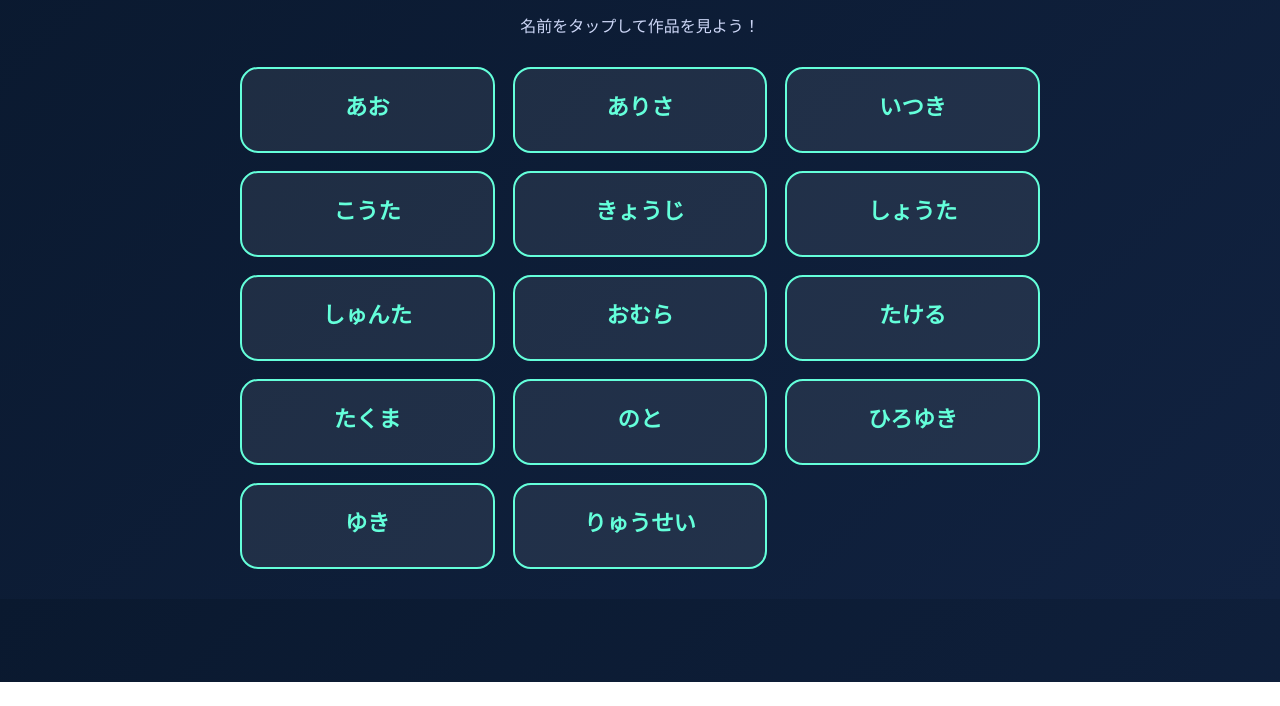
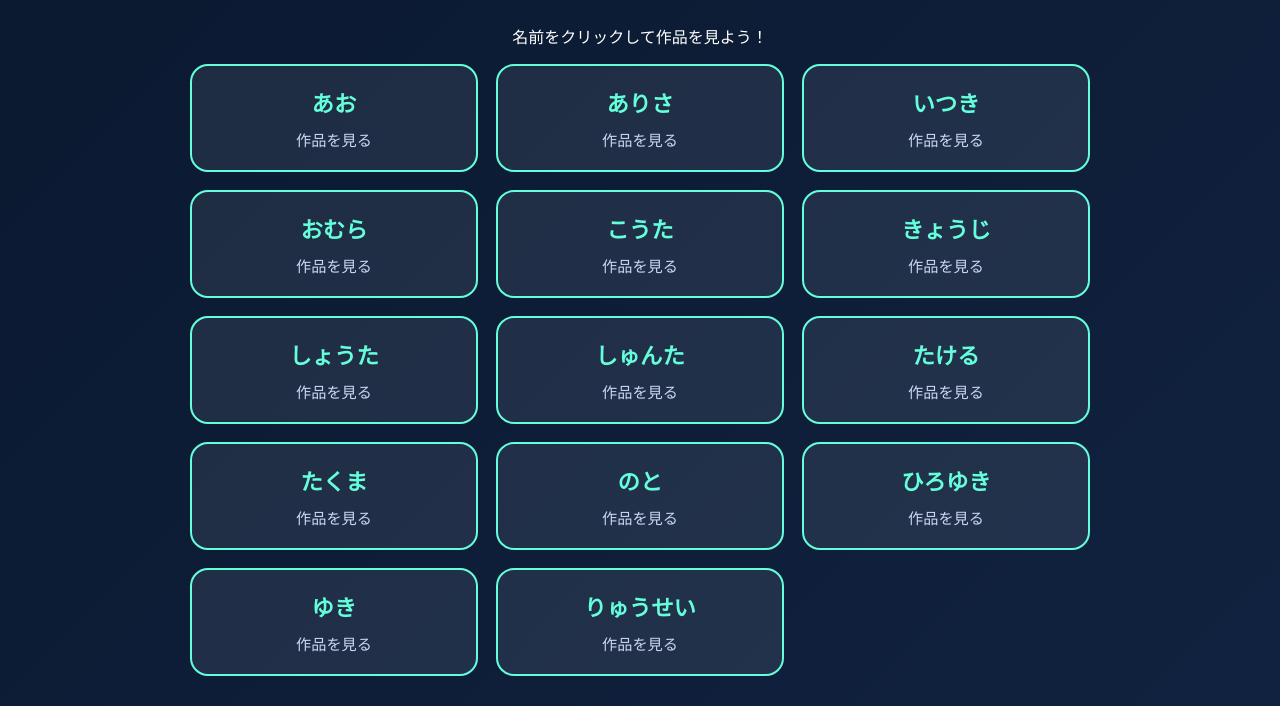
Before and after one commit to steamkanazawa/2026-May, a plain HTML site: page omura0531/index.html in a window 1280 px wide. Shown: the part 118-824 px from the top of the page. Before the commit the page ends 800 px from the top, so only its background shows below. Drawn offline with Linux system fonts and the light colour scheme; no server answers.

Commit message:
Update index.html

```diff
--- a/omura0531/index.html
+++ b/omura0531/index.html
@@ -18,16 +18,10 @@ body{
 h1{
     font-size:2.5em;
     color:#64ffda;
-    margin-bottom:10px;
-}
-
-p{
-    color:#ccd6f6;
-    margin-bottom:30px;
 }
 
 .container{
-    max-width:800px;
+    max-width:900px;
     margin:auto;
     display:grid;
     grid-template-columns:repeat(auto-fit,minmax(220px,1fr));
@@ -39,65 +33,84 @@ p{
     border:2px solid #64ffda;
     border-radius:18px;
     padding:20px;
-    transition:0.3s;
+    transition:.3s;
 }
 
 .card:hover{
     transform:translateY(-6px);
-    box-shadow:0 0 20px rgba(100,255,218,0.4);
+    box-shadow:0 0 20px rgba(100,255,218,.4);
 }
 
 a{
     color:white;
     text-decoration:none;
-    display:block;
 }
 
 .name{
     font-size:1.4em;
+    color:#64ffda;
     font-weight:bold;
-    margin-bottom:10px;
-    color:#64ffda;
 }
 
-.url{
-    font-size:0.85em;
-    word-break:break-all;
+.work{
+    margin-top:10px;
     color:#ccd6f6;
+    font-size:.95em;
 }
 </style>
 </head>
 <body>
 
 <h1>🎮 生徒作品まとめサイト</h1>
-<p>名前をタップして作品を見よう！</p>
+<p>名前をクリックして作品を見よう！</p>
 
-<div class="container">
+<div class="container" id="container"></div>
 
-<div class="card"><a href="https://steamkanazawa.github.io/2026-May/Ao-Game/" target="_blank"><div class="name">あお</div></a></div>
-<div class="card"><a href="https://steamkanazawa.github.io/2026-May/pikuminge-mu/" target="_blank"><div class="name">ありさ</div></a></div>
-<div class="card"><a href="https://steamkanazawa.github.io/2026-May/DONNOTMISSSHOT/" target="_blank"><div class="name">いつき</div></a></div>
+<script>
+const works = [
+["あお","https://steamkanazawa.github.io/2026-May/Ao-Game/"],
+["ありさ","https://steamkanazawa.github.io/2026-May/pikuminge-mu/"],
+["いつき","https://steamkanazawa.github.io/2026-May/DONNOTMISSSHOT/"],
+["おむら","https://steamkanazawa.github.io/2026-May/sakuhin-matome/"],
+["こうた","https://steamkanazawa.github.io/2026-May/kota0531/"],
+["きょうじ","https://steamkanazawa.github.io/2026-May/kyoji0531/"],
+["しょうた","https://steamkanazawa.github.io/2026-May/syota-game/"],
+["しゅんた","https://steamkanazawa.github.io/2026-May/tanabe0531/"],
+["たける","https://steamkanazawa.github.io/2026-May/takeru-Chess/"],
+["たくま","https://steamkanazawa.github.io/2026-May/ohashi-game/"],
+["のと","https://steamkanazawa.github.io/2026-May/notoai/"],
+["ひろゆき","https://steamkanazawa.github.io/2026-May/teramoto0531/"],
+["ゆき","https://steamkanazawa.github.io/2026-May/shimada-game/"],
+["りゅうせい","https://steamkanazawa.github.io/2026-May/rsyougi/"]
+];
 
-<div class="card"><a href="https://steamkanazawa.github.io/2026-May/kota0531/" target="_blank"><div class="name">こうた</div></a></div>
-<div class="card"><a href="https://steamkanazawa.github.io/2026-May/kyoji0531/" target="_blank"><div class="name">きょうじ</div></a></div>
+const container = document.getElementById("container");
 
-<div class="card"><a href="https://steamkanazawa.github.io/2026-May/syota-game/" target="_blank"><div class="name">しょうた</div></a></div>
-<div class="card"><a href="https://steamkanazawa.github.io/2026-May/tanabe0531/" target="_blank"><div class="name">しゅんた</div></a></div>
+works.forEach(([name,url])=>{
+    const card=document.createElement("div");
+    card.className="card";
 
-<div class="card"><a href="https://steamkanazawa.github.io/2026-May/omura0531/" target="_blank"><div class="name">おむら</div></a></div>
+    card.innerHTML=`
+        <a href="${url}" target="_blank">
+            <div class="name">${name}</div>
+            <div class="work" id="${name}">作品名を取得中...</div>
+        </a>
+    `;
 
-<div class="card"><a href="https://steamkanazawa.github.io/2026-May/takeru-Chess/" target="_blank"><div class="name">たける</div></a></div>
-<div class="card"><a href="https://steamkanazawa.github.io/2026-May/ohashi-game/" target="_blank"><div class="name">たくま</div></a></div>
+    container.appendChild(card);
 
-<div class="card"><a href="https://steamkanazawa.github.io/2026-May/notoai/" target="_blank"><div class="name">のと</div></a></div>
-
-<div class="card"><a href="https://steamkanazawa.github.io/2026-May/teramoto0531/" target="_blank"><div class="name">ひろゆき</div></a></div>
-
-<div class="card"><a href="https://steamkanazawa.github.io/2026-May/shimada-game/" target="_blank"><div class="name">ゆき</div></a></div>
-
-<div class="card"><a href="https://steamkanazawa.github.io/2026-May/rsyougi/" target="_blank"><div class="name">りゅうせい</div></a></div>
-
-</div>
+    fetch(url)
+        .then(r=>r.text())
+        .then(html=>{
+            const titleMatch = html.match(/<title>(.*?)<\/title>/i);
+            document.getElementById(name).textContent =
+                titleMatch ? titleMatch[1] : "作品を見る";
+        })
+        .catch(()=>{
+            document.getElementById(name).textContent = "作品を見る";
+        });
+});
+</script>
 
 </body>
 </html>
```
